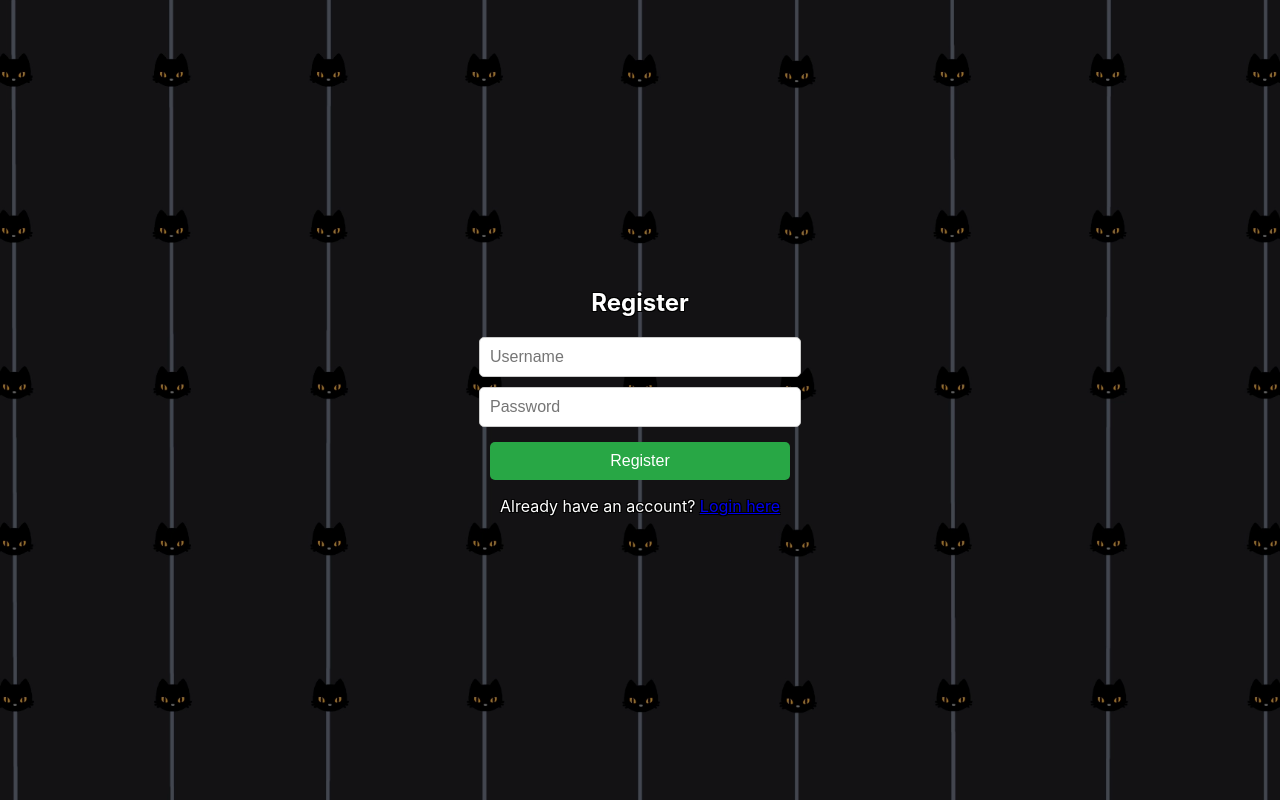
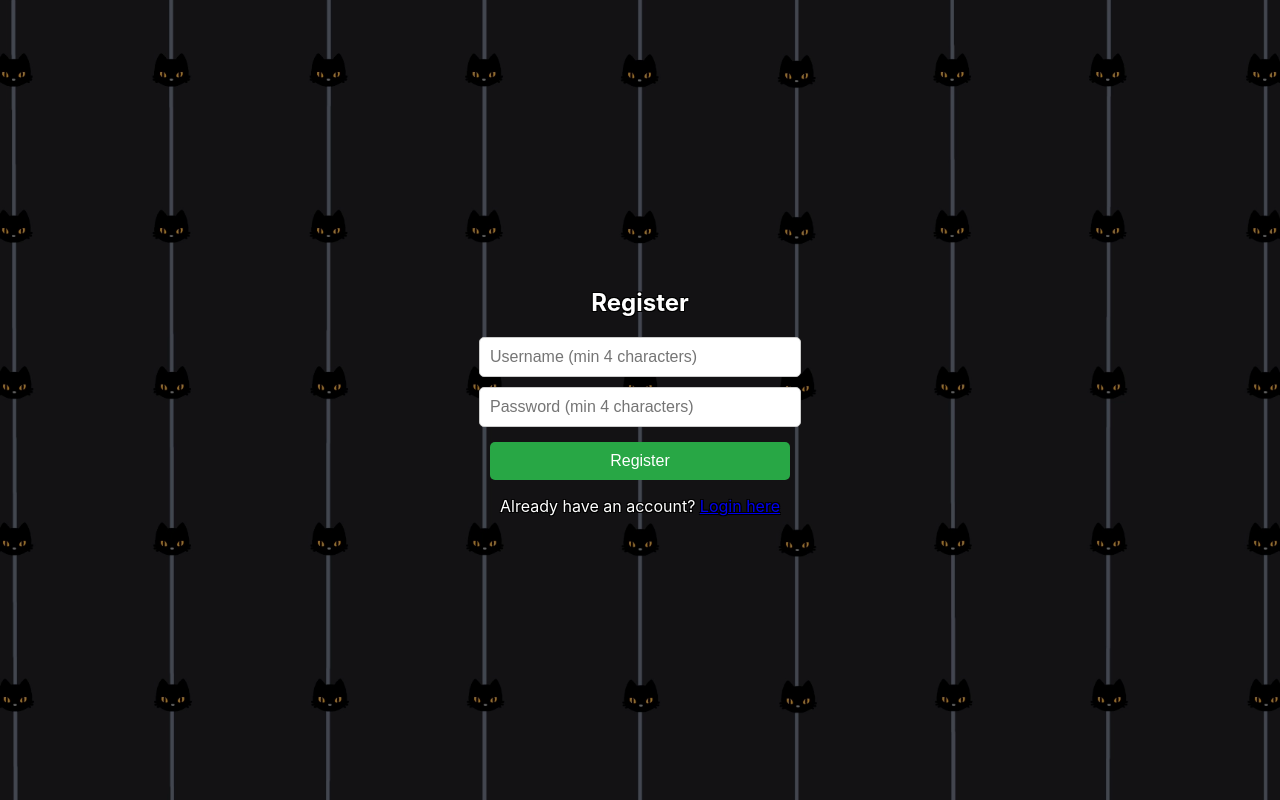
Before and after one commit to EASS-HIT-PART-A-2024-CLASS-VI/movieseek, a React (Create React App) app in the folder frontend/: page /register in a window 1280 px wide. Built offline with nearby package versions, Linux system fonts and the light colour scheme.

Commit message:
Preventing users from registering with username and password less than 4 characters

```diff
--- a/frontend/src/pages/Register.js
+++ b/frontend/src/pages/Register.js
@@ -12,6 +12,12 @@ const Register = () => {
   const handleSubmit = async (e) => {
     e.preventDefault();
 
+    // ✅ Check if username and password are at least 4 characters
+    if (userData.username.trim().length < 4 || userData.password.trim().length < 4) {
+      setMessage("❌ Username and password must be at least 4 characters long.");
+      return;
+    }
+
     try {
       const response = await fetch("http://localhost:8000/register", {
         method: "POST",
@@ -24,7 +30,7 @@ const Register = () => {
         throw new Error(errorData.detail);
       }
 
-      setMessage("Registration successful! Redirecting to login...");
+      setMessage("✅ Registration successful! Redirecting to login...");
       setTimeout(() => {
         window.location.href = "/";
       }, 2000);
@@ -54,7 +60,7 @@ const Register = () => {
           <input
             type="text"
             name="username"
-            placeholder="Username"
+            placeholder="Username (min 4 characters)"
             value={userData.username}
             onChange={handleChange}
             style={{
@@ -69,7 +75,7 @@ const Register = () => {
           <input
             type="password"
             name="password"
-            placeholder="Password"
+            placeholder="Password (min 4 characters)"
             value={userData.password}
             onChange={handleChange}
             style={{
```
Also changed, not shown: 1 other file (tests, documents, lock files or other folders).
